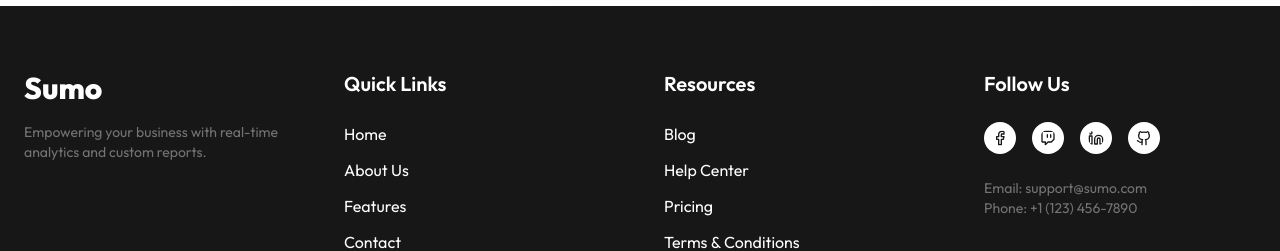
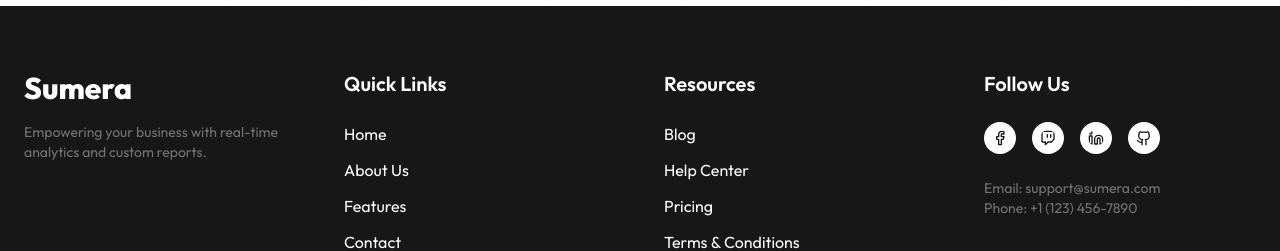
Before and after one commit to alok-x0s1/Sumera, a Next.js app: page / in a window 1280 px wide. Shown: the part 2526-2777 px from the top of the page. Built offline with nearby package versions, Linux system fonts and the light colour scheme; no server answers.

Commit message:
Code refactoring

```diff
--- a/app/(auth)/sign-in/[[...sign-in]]/page.tsx
+++ b/app/(auth)/sign-in/[[...sign-in]]/page.tsx
@@ -7,7 +7,7 @@ export default function Page() {
 			<div className="lg:grid lg:min-h-screen lg:grid-cols-12">
 				<section className="relative flex h-32 items-end bg-gray-900 lg:col-span-5 lg:h-full xl:col-span-6">
 					<Image
-						alt="Sumo"
+						alt="Sumera"
 						src="/img.avif"
 						className="absolute inset-0 h-full w-full object-cover opacity-80"
 						width={1000}
@@ -31,7 +31,7 @@ export default function Page() {
 						</a>
 
 						<h2 className="mt-6 text-2xl font-bold text-white sm:text-3xl md:text-4xl">
-							Welcome to Sumo 🦑
+							Welcome to Sumera 🦑
 						</h2>
 
 						<div className="mt-4 leading-relaxed text-white/90">
@@ -71,7 +71,7 @@ export default function Page() {
 							</a>
 
 							<h2 className="mt-6 text-2xl font-bold sm:text-3xl md:text-4xl">
-								Welcome to Sumo 🦑
+								Welcome to Sumera 🦑
 							</h2>
 
 							<div className="mt-4 leading-relaxed text-gray-500">
--- a/app/(auth)/sign-up/[[...sign-up]]/page.tsx
+++ b/app/(auth)/sign-up/[[...sign-up]]/page.tsx
@@ -7,7 +7,7 @@ export default function Page() {
 			<div className="lg:grid lg:min-h-screen lg:grid-cols-12">
 				<section className="relative flex h-32 items-end bg-gray-900 lg:col-span-5 lg:h-full xl:col-span-6">
 					<Image
-						alt="Sumo"
+						alt="Sumera"
 						src="/img.avif"
 						className="absolute inset-0 h-full w-full object-cover opacity-80"
 						width={1000}
@@ -31,7 +31,7 @@ export default function Page() {
 						</a>
 
 						<h2 className="mt-6 text-2xl font-bold text-white sm:text-3xl md:text-4xl">
-							Welcome to Sumo 🦑
+							Welcome to Sumera 🦑
 						</h2>
 
 						<div className="mt-4 leading-relaxed text-white/90">
@@ -71,7 +71,7 @@ export default function Page() {
 							</a>
 
 							<h2 className="mt-6 text-2xl font-bold sm:text-3xl md:text-4xl">
-								Welcome to Sumo 🦑
+								Welcome to Sumera 🦑
 							</h2>
 
 							<div className="mt-4 leading-relaxed text-gray-500">
--- a/app/(routes)/dashboard/_components/SideNav.tsx
+++ b/app/(routes)/dashboard/_components/SideNav.tsx
@@ -47,7 +47,7 @@ const SideNav = () => {
 		<div className="flex flex-col w-64 h-screen shadow-xl pt-6">
 			<Link href="/" onClick={() => setOpen(false)}>
 				<h1 className="text-3xl font-extrabold tracking-tight text-primary px-6">
-					Sumo
+					Sumera
 				</h1>
 			</Link>
 
--- a/app/_components/Footer.tsx
+++ b/app/_components/Footer.tsx
@@ -14,7 +14,7 @@ const Footer = () => {
 					transition={{ duration: 0.5, delay: 0.2 }}
 					className="flex flex-col gap-4"
 				>
-					<h2 className="text-3xl font-extrabold">Sumo</h2>
+					<h2 className="text-3xl font-extrabold">Sumera</h2>
 					<p className="text-sm text-muted-foreground">
 						Empowering your business with real-time analytics and
 						custom reports.
@@ -86,7 +86,7 @@ const Footer = () => {
 						</Link>
 					</div>
 					<p className="text-sm text-muted-foreground">
-						Email: support@sumo.com
+						Email: support@sumera.com
 					</p>
 					<p className="text-sm text-muted-foreground">
 						Phone: +1 (123) 456-7890
@@ -102,7 +102,7 @@ const Footer = () => {
 						transition={{ duration: 0.6, delay: 1 }}
 						className="text-sm text-muted-foreground"
 					>
-						&copy; {new Date().getFullYear()} Sumo. All rights
+						&copy; {new Date().getFullYear()} Sumera. All rights
 						reserved.
 					</motion.p>
 					<motion.nav
--- a/app/_components/Header.tsx
+++ b/app/_components/Header.tsx
@@ -16,7 +16,7 @@ const Header = () => {
 			transition={{ duration: 0.3 }}
 		>
 			<Link href="/" className="text-3xl tracking-tighter font-bold">
-				Sumo
+				Sumera
 			</Link>
 			{isSignedIn ? (
 				<UserButton />
--- a/app/layout.tsx
+++ b/app/layout.tsx
@@ -6,9 +6,9 @@ import { Toaster } from "@/components/ui/sonner";
 import SidemenuProvider from "@/context/SidemenuContext";
 
 export const metadata: Metadata = {
-	title: "Sumo | 🦑",
+	title: "Sumera | 🦑",
 	description:
-		"Sumo is a personal finance app that helps you track your expenses and budgets.",
+		"Sumera is a personal finance app that helps you track your expenses and budgets.",
 };
 
 const outfit = Outfit({
```
